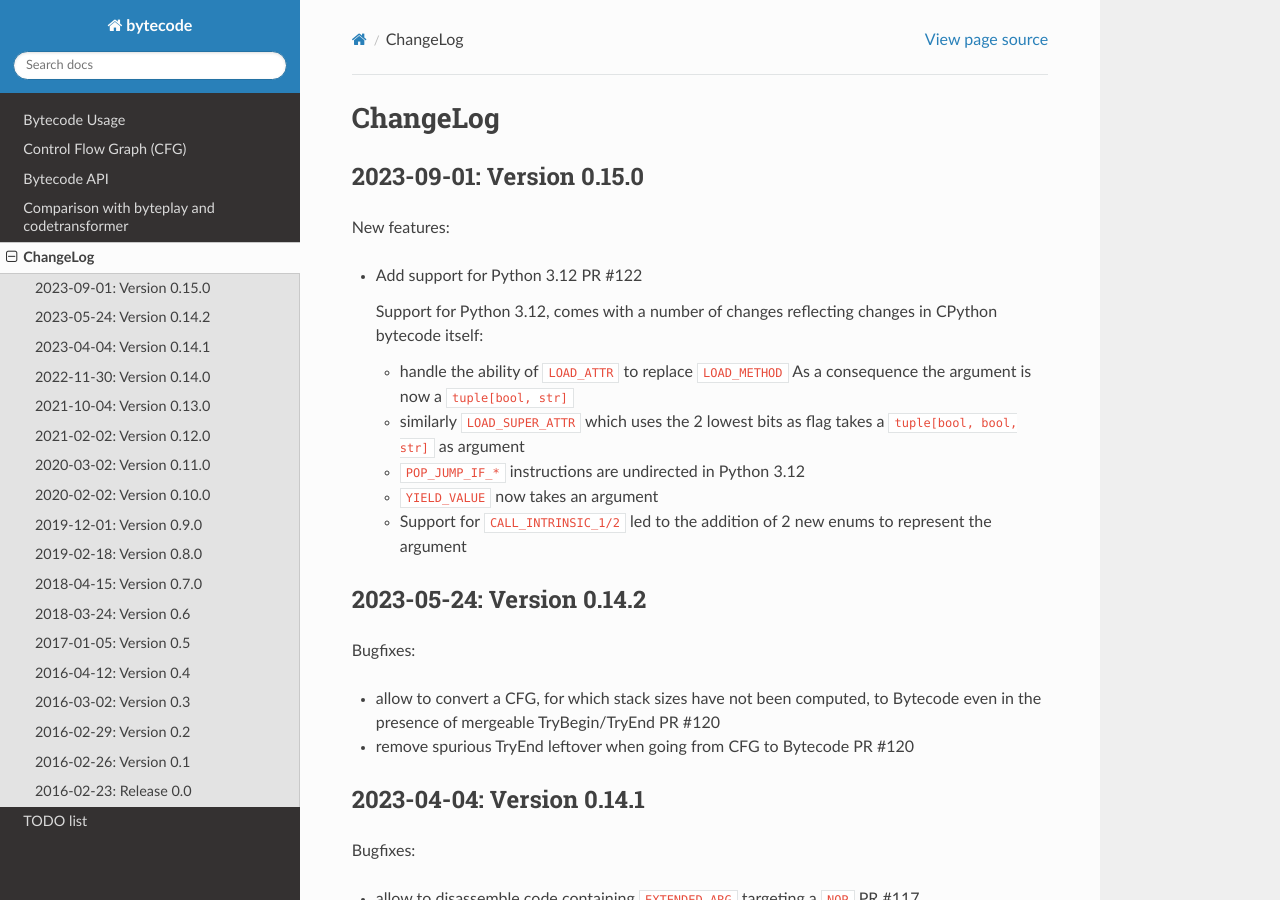
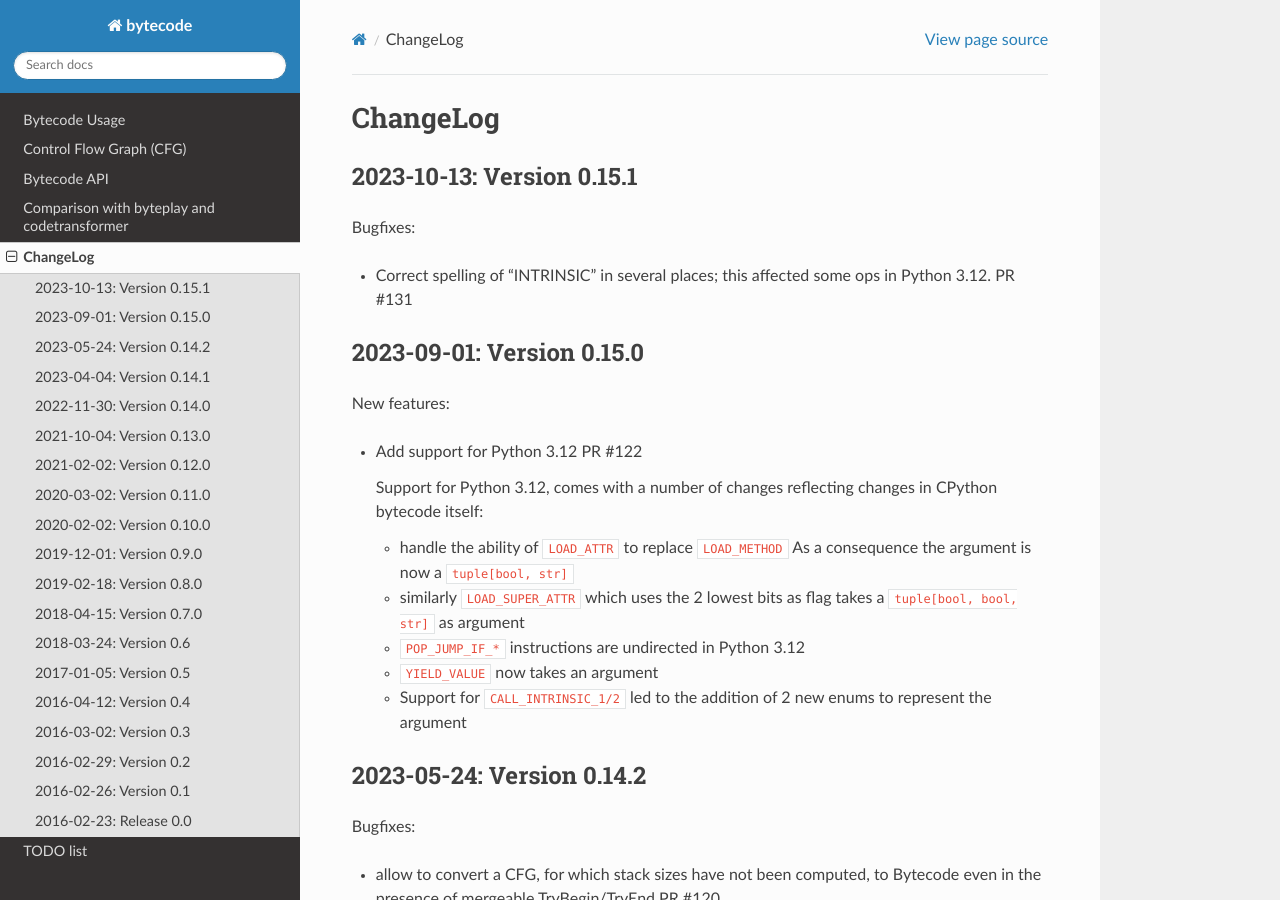
Before and after one commit to MatthieuDartiailh/bytecode, a Sphinx documentation site: the page built from doc/changelog.rst, in a window 1280 px wide and 900 px high. Built offline with Sphinx 7.4.7 and the Read the Docs theme 2.0.0, drawn with Linux system fonts in a browser that asks for light colours; the version number could not be read and is left out.

Commit message:
Update changelog to describe PR #131

```diff
--- a/doc/changelog.rst
+++ b/doc/changelog.rst
@@ -1,5 +1,13 @@
 ChangeLog
 =========
+
+2023-10-13: Version 0.15.1
+--------------------------
+
+Bugfixes:
+
+- Correct spelling of "INTRINSIC" in several places; this affected
+  some ops in Python 3.12.  PR #131
 
 2023-09-01: Version 0.15.0
 --------------------------
```
